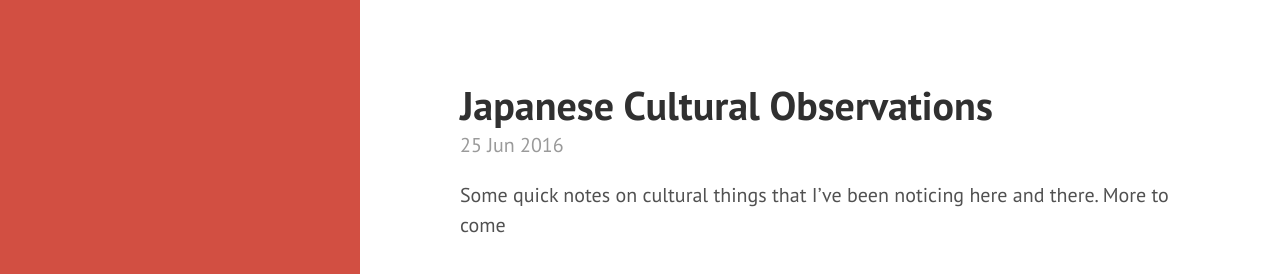
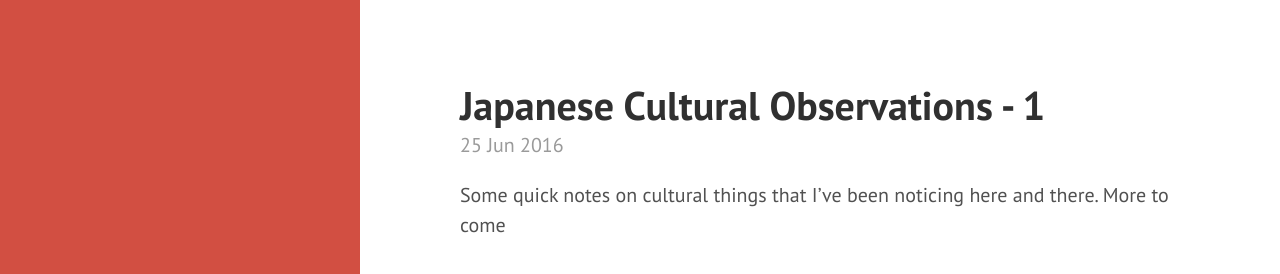
Before and after one commit to mattfedd/mattfedd.github.io, a Jekyll site: the page built from _posts/2016-06-25-japanese-cultural-observations-1.markdown, in a window 1280 px wide and 900 px high. Shown: the top 274 px of the window. Built offline with Jekyll 4.4.1, drawn with Linux system fonts in a browser that asks for light colours.

Commit message:
Post update: Japanese Cultural Observations #1

```diff
--- a/_posts/2016-06-25-japanese-cultural-observations-1.markdown
+++ b/_posts/2016-06-25-japanese-cultural-observations-1.markdown
@@ -1,6 +1,6 @@
 ---
 published: true
-title: Japanese Cultural Observations #1
+title: Japanese Cultural Observations - 1
 layout: post
 ---
 Some quick notes on cultural things that I've been noticing here and there. More to come
```
